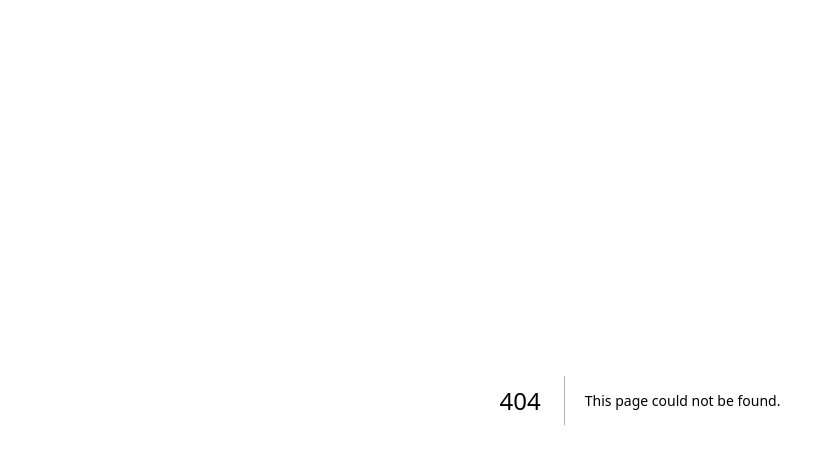
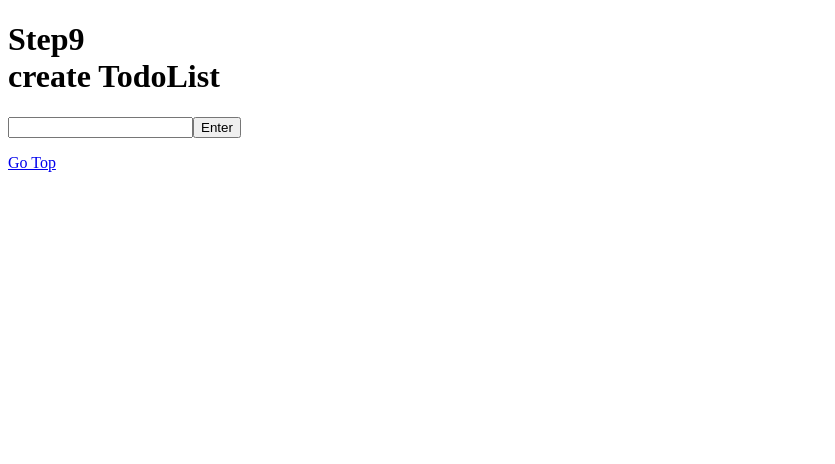
Before and after one commit to KajiIzumi/Todo, a Next.js app: page /Step9 in a window 1280 px wide. Before the commit this address had no page. Shown: the top 464 px of the page, without its empty margins (0-835 px from the left). Built offline with nearby package versions, Linux system fonts and the light colour scheme.

Commit message:
♻️ Step9・Todo部分をコンポーネント化

```diff
--- /dev/null
+++ b/pages/Step9.tsx
@@ -0,0 +1,13 @@
+import CreateTodo from "../components/CreateTodo";
+import { GoTop } from "../components/GoTop";
+import Header from "../components/Header";
+
+export default function Step8() {
+  return (
+    <>
+      <Header stepNum="9" title="create TodoList" />
+      <CreateTodo />
+      <GoTop />
+    </>
+  );
+}
```
